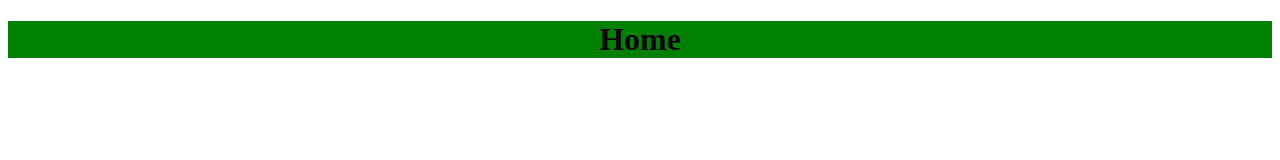
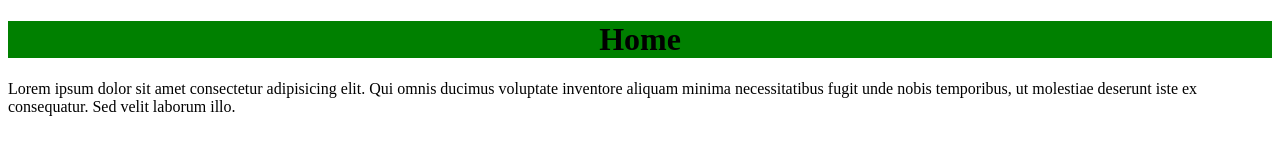
Before and after one commit to zuhaibahmed457/release, a plain HTML site: page index.html in a window 1280 px wide. Drawn offline with Linux system fonts and the light colour scheme.

Commit message:
home file

```diff
--- a/index.html
+++ b/index.html
@@ -1,13 +1,19 @@
 <!DOCTYPE html>
 <html lang="en">
-<head>
-    <meta charset="UTF-8">
-    <meta name="viewport" content="width=device-width, initial-scale=1.0">
+  <head>
+    <meta charset="UTF-8" />
+    <meta name="viewport" content="width=device-width, initial-scale=1.0" />
     <title>Document</title>
 
-    <link rel="stylesheet" href="./style.css">
-</head>
-<body>
+    <link rel="stylesheet" href="./style.css" />
+  </head>
+  <body>
     <h1>Home</h1>
-</body>
+    <p>
+      Lorem ipsum dolor sit amet consectetur adipisicing elit. Qui omnis ducimus
+      voluptate inventore aliquam minima necessitatibus fugit unde nobis
+      temporibus, ut molestiae deserunt iste ex consequatur. Sed velit laborum
+      illo.
+    </p>
+  </body>
 </html>
```
